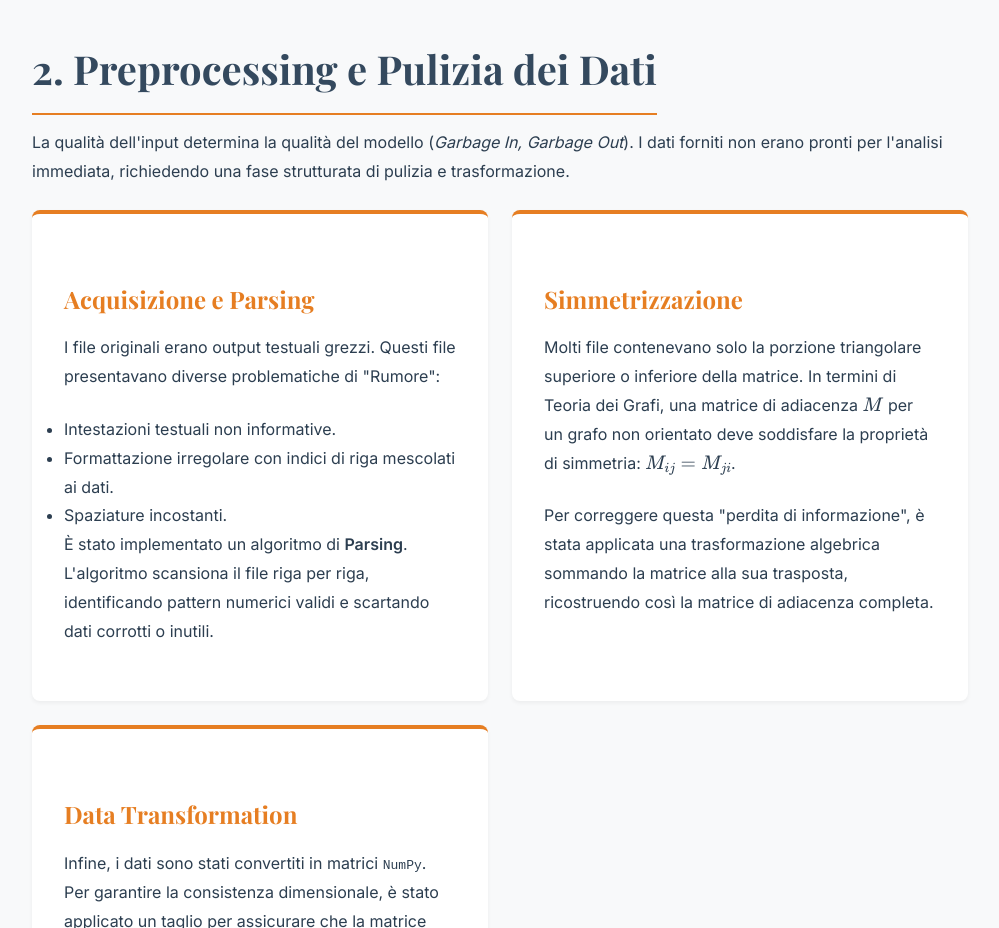
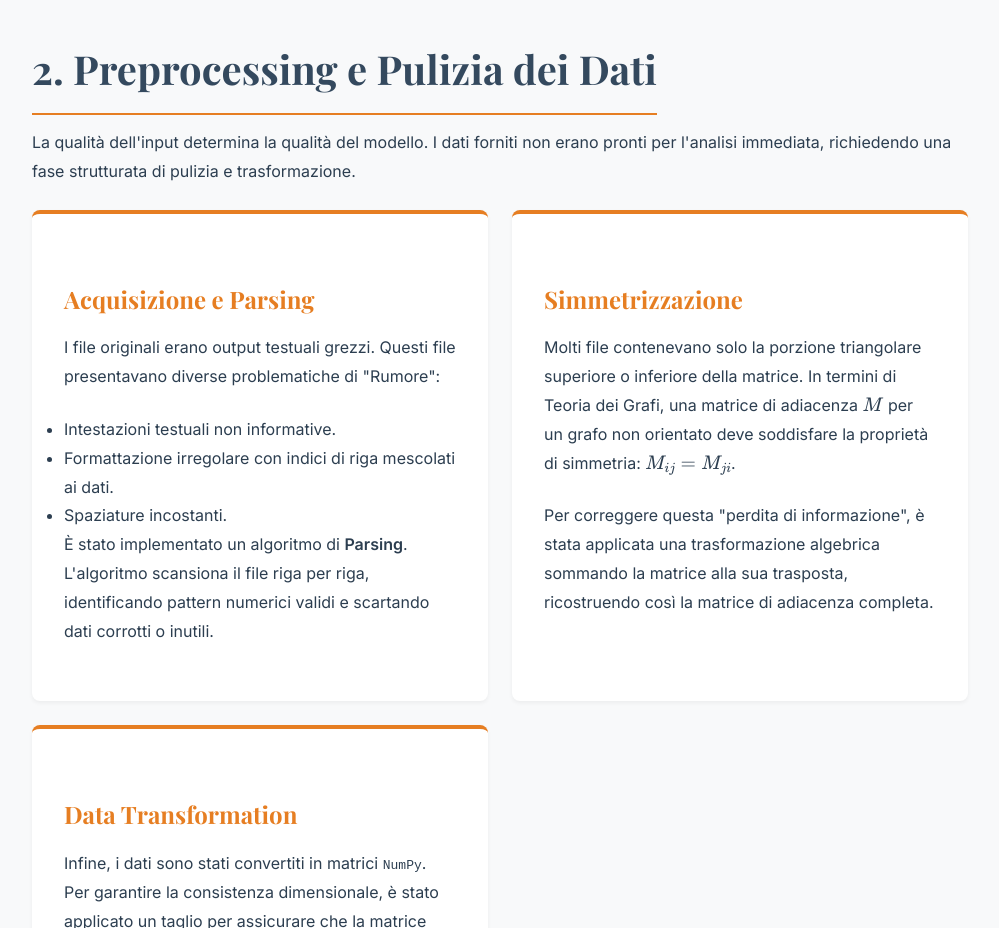
Before and after one commit to yokxi/food-network-analysis, a plain HTML site: page index.html in a window 1280 px wide. Shown: the part 2060-2988 px from the top of the page, without its empty margins (140-1139 px from the left). Drawn offline with nearby package versions, Linux system fonts and the light colour scheme; a web font is replaced by a local one.

Commit message:
sistemato

```diff
--- a/index.html
+++ b/index.html
@@ -87,7 +87,7 @@
         <section id="preprocessing" class="chapter">
             <h2>2. Preprocessing e Pulizia dei Dati</h2>
 
-            <p>La qualità dell'input determina la qualità del modello (<em>Garbage In, Garbage Out</em>). I dati forniti
+            <p>La qualità dell'input determina la qualità del modello. I dati forniti
                 non erano pronti per l'analisi immediata, richiedendo una fase strutturata di pulizia e trasformazione.
             </p>
 
```
